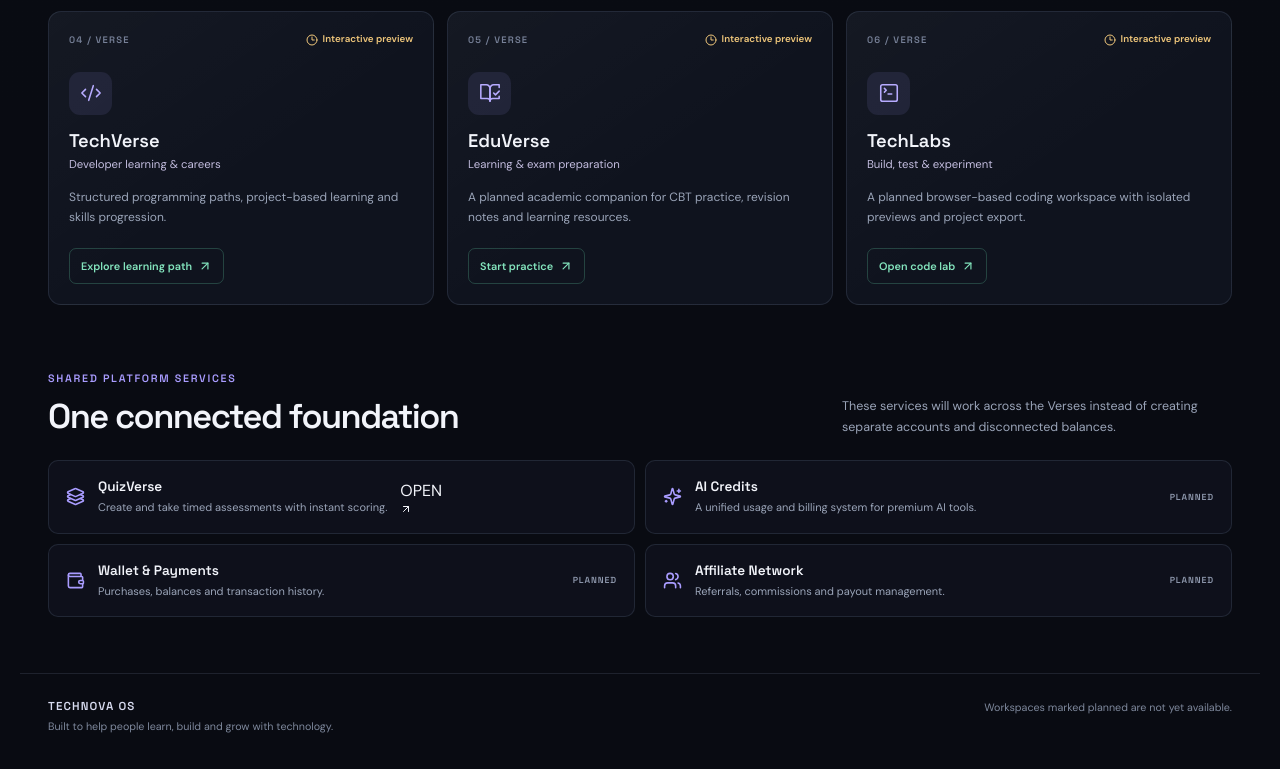
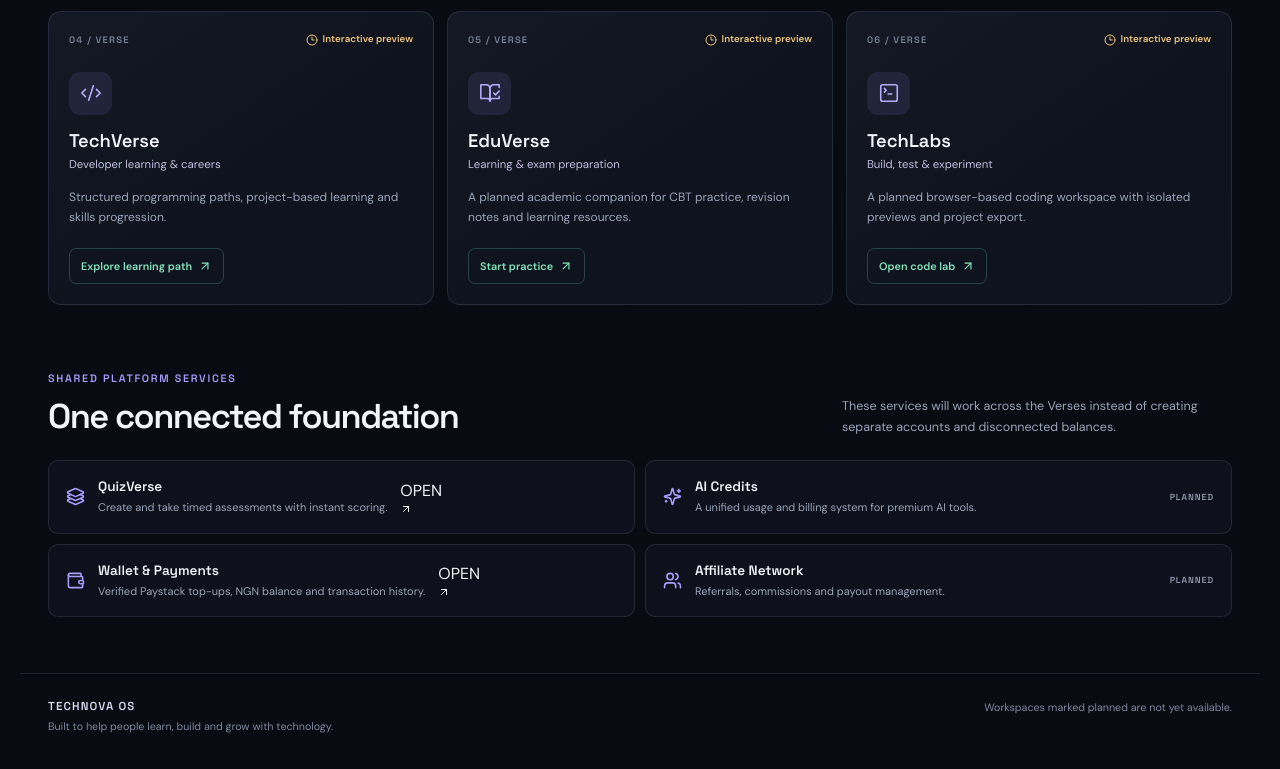
Before and after one commit to heartcode2010/HEARTCODE, a React (Vite) app in the folder frontend/: page /os in a window 1280 px wide. Shown: the part 1201-1970 px from the top of the page. Built offline with nearby package versions, Linux system fonts and the light colour scheme; no server answers.

Commit message:
Connect Wallet service from TECHNOVA workspace

```diff
--- a/frontend/src/pages/TechnovaWorkspace.tsx
+++ b/frontend/src/pages/TechnovaWorkspace.tsx
@@ -55,7 +55,7 @@ const verses: Verse[] = [
 const sharedServices = [
   { title: 'QuizVerse', description: 'Create and take timed assessments with instant scoring.', icon: Layers3, to: '/quizverse' },
   { title: 'AI Credits', description: 'A unified usage and billing system for premium AI tools.', icon: Sparkles },
-  { title: 'Wallet & Payments', description: 'Purchases, balances and transaction history.', icon: Wallet },
+  { title: 'Wallet & Payments', description: 'Verified Paystack top-ups, NGN balance and transaction history.', icon: Wallet, to: '/wallet' },
   { title: 'Affiliate Network', description: 'Referrals, commissions and payout management.', icon: Users },
 ];
 
```
